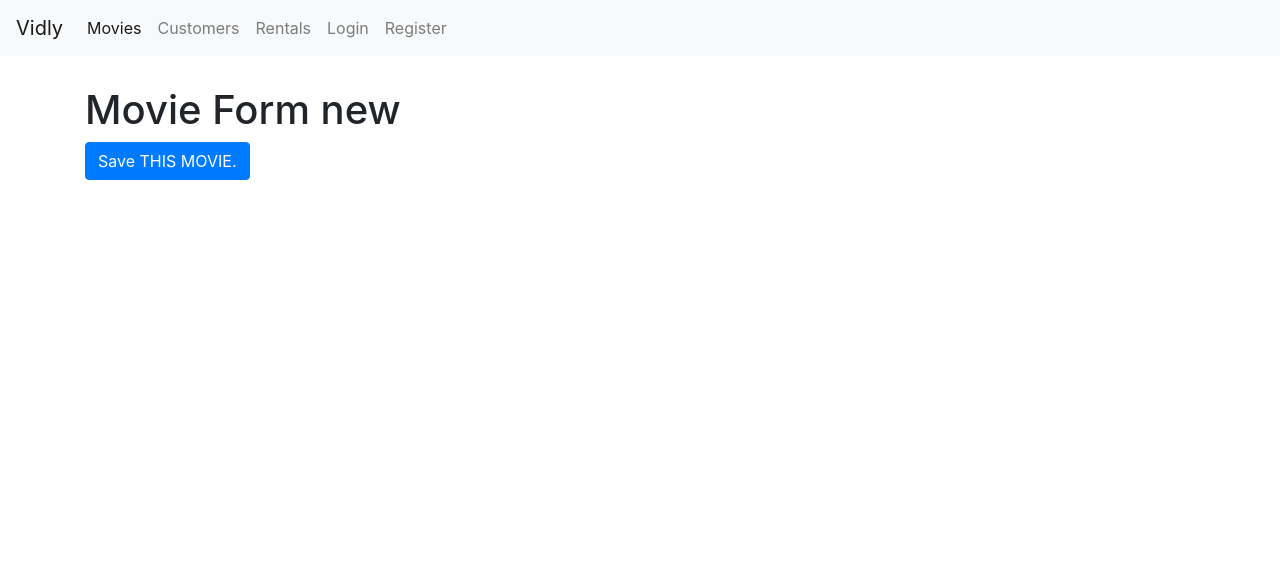
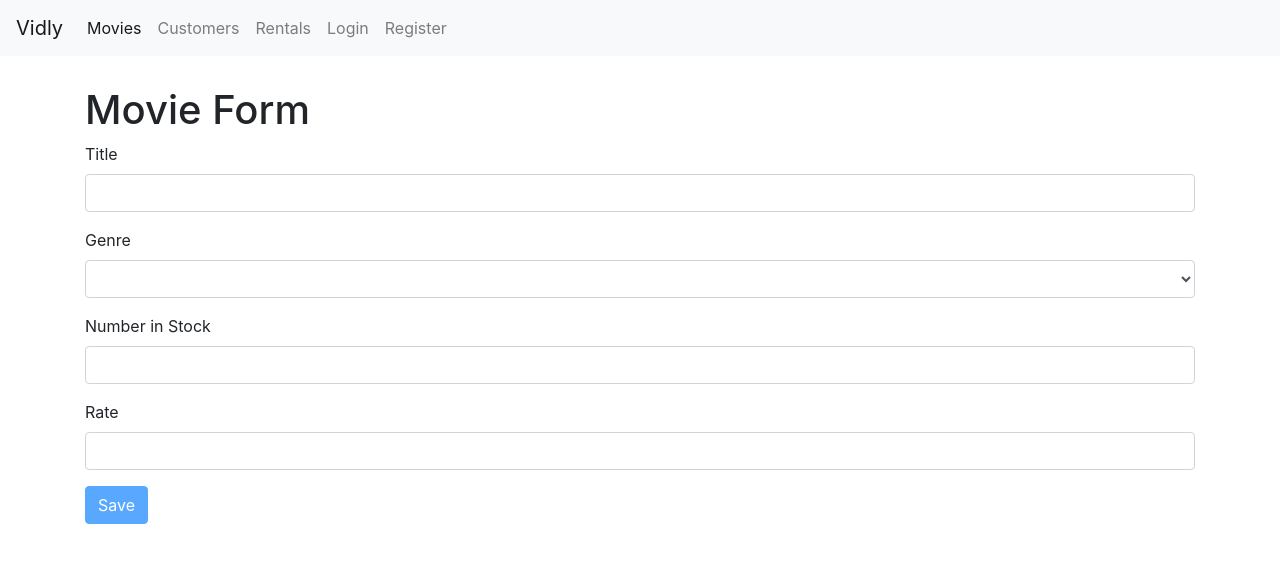
Before and after one commit to rashadwalcott/ReactCourse-Vidly, a React (Create React App) app: page /movies/new in a window 1280 px wide. Shown: the top 562 px of the page. Built offline with nearby package versions, Linux system fonts and the light colour scheme.

Commit message:
Code Review Exercise

```diff
--- a/src/App.js
+++ b/src/App.js
@@ -19,6 +19,7 @@
           <Route path="/register" component={RegisterForm} />
           <Route path="/login" component={LoginForm} />
           <Route path="/movies/:id" component={MovieForm} />
+          <Route path="/movies/new" component={MovieForm} />
           <Route path="/movies" component={Movies} />
           <Route path="/customers" component={Customers} />
           <Route path="/rentals" component={Rentals} />
--- a/src/components/common/form.jsx
+++ b/src/components/common/form.jsx
@@ -1,6 +1,7 @@
 import React, { Component } from "react";
 import Joi from "joi-browser";
 import Input from "./input";
+import Select from "./select";
 class Form extends Component {
   state = {
     data: {},
@@ -54,6 +55,20 @@
     );
   }
 
+  renderSelect(name, label, options) {
+    const { data, errors } = this.state;
+    return (
+      <Select
+        name={name}
+        value={data[name]}
+        label={label}
+        options={options}
+        onChange={this.handleChange}
+        error={errors[name]}
+      />
+    );
+  }
+
   renderInput(name, label, type = "text") {
     const { data, errors } = this.state;
     return (
--- /dev/null
+++ b/src/components/common/select.jsx
@@ -0,0 +1,20 @@
+import React from "react";
+
+const Select = ({ name, label, options, error, ...rest }) => {
+  return (
+    <div className="form-group">
+      <label htmlFor={name}>{label}</label>
+      <select name={name} id={name} {...rest} className="form-control">
+        <option value="" />
+        {options.map((option) => (
+          <option key={option._id} value={option._id}>
+            {option.name}
+          </option>
+        ))}
+      </select>
+      {error && <div className="alert alert-danger">{error}</div>}
+    </div>
+  );
+};
+
+export default Select;
--- a/src/components/movieForm.jsx
+++ b/src/components/movieForm.jsx
@@ -1,17 +1,87 @@
-import React from "react";
+import React, { Component } from "react";
+import Form from "./common/form";
+import Joi from "joi-browser";
+import { getMovie, saveMovie } from "../services/fakeMovieService";
+import { getGenres } from "../services/fakeGenreService";
 
-const MovieForm = ({ match, history }) => {
-  return (
-    <div>
-      <h1>Movie Form {match.params.id}</h1>
-      <button
-        className="btn btn-primary"
-        onClick={() => history.push("/movies")}
-      >
-        Save THIS MOVIE.
-      </button>
-    </div>
-  );
-};
+class MovieForm extends Form {
+  state = {
+    data: { title: "", genreId: "", numberInStock: "", dailyRentalRate: "" },
+    genres: [],
+    errors: {},
+  };
+
+  schema = {
+    _id: Joi.string(),
+    title: Joi.string().required().label("Title"),
+    genreId: Joi.string().required().label("Genre"),
+    numberInStock: Joi.number()
+      .required()
+      .min(0)
+      .max(100)
+      .label("Number in Stock"),
+    dailyRentalRate: Joi.number().required().min(0).max(10).label("Rate"),
+  };
+
+  componentDidMount() {
+    const genres = getGenres();
+    this.setState({ genres });
+
+    const movieId = this.props.match.params.id;
+    if (movieId === "new") return;
+
+    const movie = getMovie(movieId);
+    if (!movie) return this.props.history.replace("/not-found");
+
+    this.setState({ data: this.mapToViewModel(movie) });
+  }
+
+  mapToViewModel(movie) {
+    return {
+      _id: movie._id,
+      title: movie.title,
+      genreId: movie.genre._id,
+      numberInStock: movie.numberInStock,
+      dailyRentalRate: movie.dailyRentalRate,
+    };
+  }
+
+  doSubmit = () => {
+    saveMovie(this.state.data);
+    this.props.history.push("/movies");
+  };
+
+  render() {
+    return (
+      <div>
+        <h1>Movie Form</h1>
+        <form onSubmit={this.handleSubmit}>
+          {this.renderInput("title", "Title")}
+          {this.renderSelect("genreId", "Genre", this.state.genres)}
+          {this.renderInput("numberInStock", "Number in Stock")}
+          {this.renderInput("dailyRentalRate", "Rate")}
+          {this.renderButton("Save")}
+        </form>
+      </div>
+    );
+  }
+}
 
 export default MovieForm;
+
+// const MovieForm = ({ match, history }) => {
+//   return (
+//     <div>
+//       <h1>Movie Form</h1>
+
+//       <button
+//         className="btn btn-primary"
+//         onClick={() => history.push("/movies")}
+//       >
+//         Save
+//       </button>
+//     </div>
+//   );
+// };
+
+// export default MovieForm;
--- a/src/components/movies.jsx
+++ b/src/components/movies.jsx
@@ -2,6 +2,7 @@
 import MoviesTable from "./moviesTable";
 import ListGroup from "./common/listGroup";
 import Pagination from "./common/pagination";
+import { Link } from "react-router-dom";
 import { getMovies } from "../services/fakeMovieService";
 import { getGenres } from "../services/fakeGenreService";
 import { paginate } from "../utils/paginate";
@@ -84,6 +85,14 @@
           />
         </div>
         <div className="col">
+          <Link
+            to={`/movies/new`}
+            className="btn btn-primary"
+            style={{ marginBottom: 20 }}
+          >
+            New Movie
+          </Link>
+
           <p>Showing {totalCount} movies in the database.</p>
           <MoviesTable
             movies={movies}
--- a/src/components/registerForm.jsx
+++ b/src/components/registerForm.jsx
@@ -18,6 +18,7 @@
     //Call the server
     console.log("Submitted");
   };
+
   render() {
     return (
       <div>
--- a/src/services/fakeMovieService.js
+++ b/src/services/fakeMovieService.js
@@ -78,13 +78,13 @@
 
 export function saveMovie(movie) {
   let movieInDb = movies.find((m) => m._id === movie._id) || {};
-  movieInDb.name = movie.name;
+  movieInDb.title = movie.title;
   movieInDb.genre = genresAPI.genres.find((g) => g._id === movie.genreId);
   movieInDb.numberInStock = movie.numberInStock;
   movieInDb.dailyRentalRate = movie.dailyRentalRate;
 
   if (!movieInDb._id) {
-    movieInDb._id = Date.now();
+    movieInDb._id = Date.now().toString();
     movies.push(movieInDb);
   }
 
```
